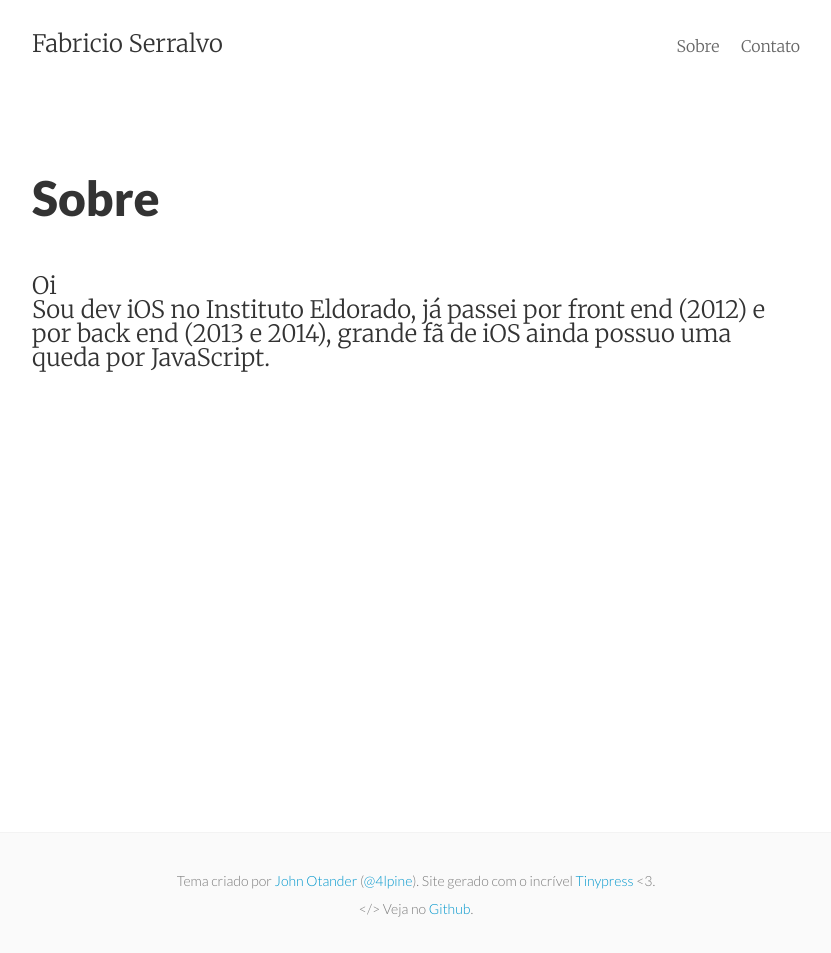
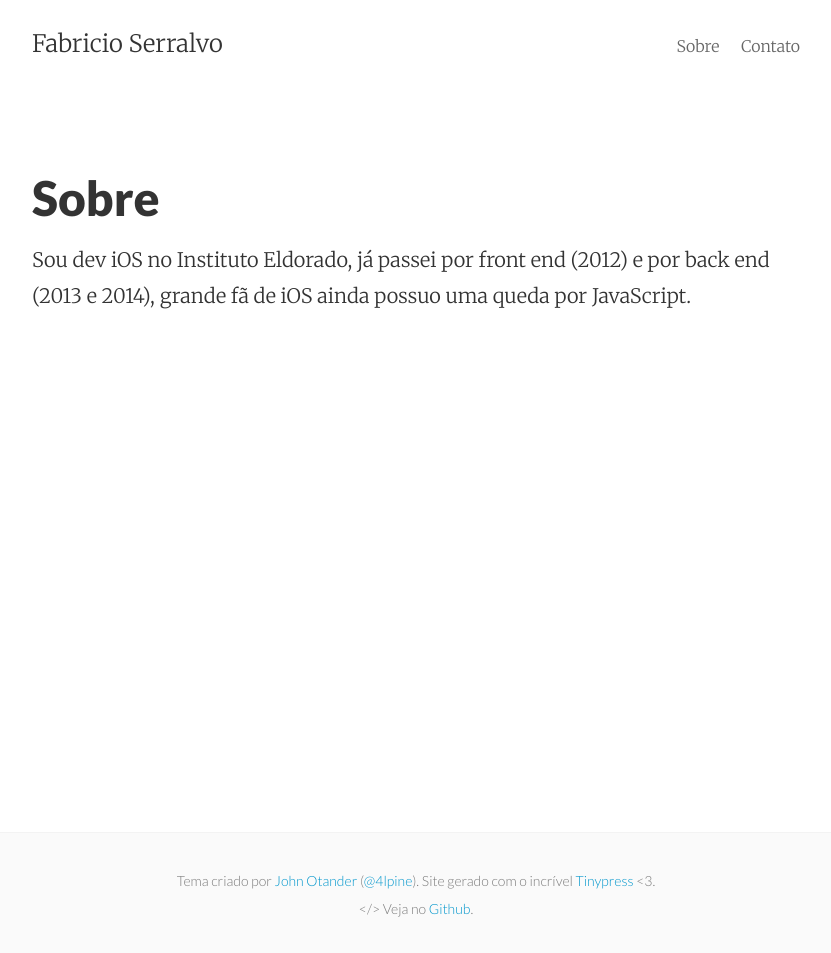
Before and after one commit to serralvo/serralvo.github.io, a Jekyll site: the page built from about.html, in a window 1280 px wide. Shown: the whole page, without its empty margins (224-1055 px from the left). Built offline with Jekyll 4.4.1, drawn with Linux system fonts in a browser that asks for light colours.

Commit message:
ajuste no sobre.

```diff
--- a/about.html
+++ b/about.html
@@ -4,9 +4,6 @@ title: Sobre
 permalink: /about/
 ---
 
-<div class="py2">
-  Oi <br/>
-
-Sou dev iOS no Instituto Eldorado, já passei por front end (2012) e por back end (2013 e 2014), grande fã de iOS ainda possuo uma queda por JavaScript.
-
-</div>
+<article class="post-content">
+  <p>Sou dev iOS no Instituto Eldorado, já passei por front end (2012) e por back end (2013 e 2014), grande fã de iOS ainda possuo uma queda por JavaScript.</p>
+</article>
```
